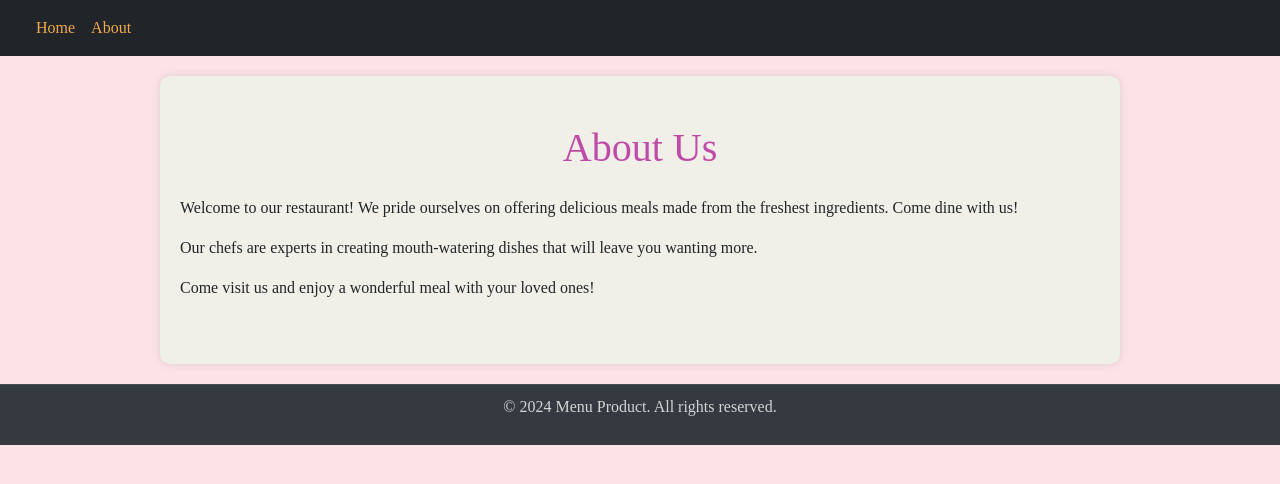
After one commit to Nikul30701/Restaurant-Menu-Django, a Django app: template restaurant_menu/templates/about.html in a window 1280 px wide. The commit adds this page. Shown: the top 484 px of the page. Run offline with Django 3.2, Linux system fonts and the light colour scheme; the template is opened without the code that fills it, so the values that code supplies are empty; some libraries are stand-ins or nearby versions; some web fonts are replaced.

Commit message:
About page commit

```diff
--- /dev/null
+++ b/restaurant_menu/templates/about.html
@@ -0,0 +1,14 @@
+{% extends 'base.html' %}
+{% block content  %}
+  <div class="container py-5">
+    <h1 class="text-center mb-4" style="color: #bf4aa8;">About Us</h1>
+    <p>
+      Welcome to our restaurant! We pride ourselves on offering delicious meals made from the freshest ingredients.
+      Come dine with us!
+    </p>
+    <p>Our chefs are experts in creating mouth-watering dishes that will leave you wanting more.</p>
+    <p>
+      Come visit us and enjoy a wonderful meal with your loved ones!
+    </p>
+  </div>
+{% endblock content %}
--- a/restaurant_menu/templates/base.html
+++ b/restaurant_menu/templates/base.html
@@ -64,20 +64,19 @@
                         <a class="nav-link active" aria-current="page" href="{% url 'home' %}">Home</a>
                     </li>
                     <li class="nav-item">
-                        <a class="nav-link active" aria-current="page" href="{% url 'home' %}">About</a>
+                        <a class="nav-link active" aria-current="page" href="{% url 'about' %}">About</a>
                     </li>
                 </ul>
             </div>
         </div>
     </nav>
 
-        {% block content %}
-        {% endblock content %}
+    {% block content %}
+    {% endblock content %}
 
-    <footer>
-        <p>&copy; 2024 Menu Product. All rights reserved.</p>
-    </footer>
-
+<footer>
+    <p>&copy; 2024 Menu Product. All rights reserved.</p>
+</footer>
     <!-- JavaScript Bundle with Popper   -->
     <script src="https://code.jquery.com/jquery-2.1.3.min.js"></script>
     <script src="https://cdn.jsdelivr.net/npm/bootstrap@5.2.0-beta1/dist/js/bootstrap.bundle.min.js" integrity="sha384-pprn3073KE6tl6bjs2QrFaJGz5/SUsLqktiwsUTF55Jfv3qYSDhgCecCxMW52nD2" crossorigin="anonymous"></script>
--- a/restaurant_menu/templates/index.html
+++ b/restaurant_menu/templates/index.html
@@ -8,7 +8,7 @@
                 {% for row in item_list %}
                     {% if row.meal_type == meal.0 %}
                         {% if row.status == 0 %}
-                        <li class="list-group-item d-flex justify-content-between align-items-center border-0 pb-0" style="color: #bf4aa8;">
+                        <li class="list-group-item d-flex justify-content-between align-items-center border-0 pb-0" style="color: #bf4aa8; background-color: #acb7ae">
                             <a href="{% url 'menu_item' row.pk %}"><h3 style="color: #8076a3;"><del>{{ row.meal }}</del></h3></a>
                             <span class="badge bg-primary rounded-pill">{{ row.price }}</span>
                         </li>
@@ -16,7 +16,7 @@
                             <p>{{ row.description }}</p>
                         </li>
                         {% else %}
-                        <li class="list-group-item d-flex justify-content-between align-items-center border-0 pb-0" style="background-color: #acb7ae">
+                        <li class="list-group-item d-flex justify-content-between align-items-center border-0 pb-0" style="color: #bf4aa8; background-color: #acb7ae">
                             <a href="{% url 'menu_item' row.pk %}"><h3 style="color: #8076a3;">{{ row.meal }}</h3></a>
                             <span class="badge bg-warning text-dark rounded-pill" style="color: #8076a3;">{{ row.price }}</span>
                         </li>
--- a/restaurant_menu/templates/menu_item_detail.html
+++ b/restaurant_menu/templates/menu_item_detail.html
@@ -2,7 +2,7 @@
 {% block content  %}
 <div class="container mt-5">
     <div class="card">
-        <<div class="card-body">
+        <div class="card-body">
             <h1 class="card-title">{{ item.meal }}</h1>
             <h4 class="card-subtitle mb-2 text-muted">{{ item.description }}</h4>
             <h4 class="card-text">{{ item.price }}</h4>
--- a/restaurant_menu/urls.py
+++ b/restaurant_menu/urls.py
@@ -1,8 +1,9 @@
 from django.urls import path
 from . import views
-from .views import MenuItemDetail
+from .views import MenuItemDetail, AboutDetail
 
 urlpatterns = [
     path("", views.MenuList.as_view(), name="home"),
-    path('item/<int:pk>/', MenuItemDetail.as_view(), name='menu_item')
+    path('item/<int:pk>/', MenuItemDetail.as_view(), name='menu_item'),
+    path("/about", AboutDetail.as_view(), name="about")
 ]
--- a/restaurant_menu/views.py
+++ b/restaurant_menu/views.py
@@ -16,3 +16,6 @@ class MenuList(generic.ListView):
 class MenuItemDetail(generic.DetailView):
     model = Item
     template_name = "menu_item_detail.html"
+
+class AboutDetail(generic.TemplateView):
+    template_name = "about.html"
```
